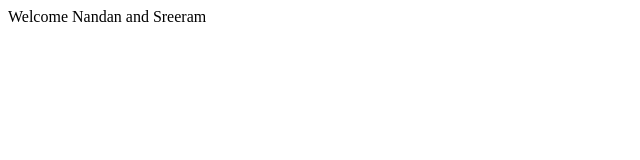
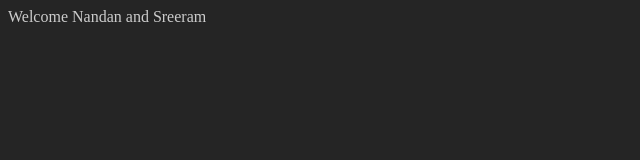
Before and after one commit to TogetherBuilds/collaboration-crap, a plain HTML site: page index.html in a window 1280 px wide. Shown: the whole page, without its empty margins (0-640 px from the left). Drawn offline with Linux system fonts and the light colour scheme.

Commit message:
Added Styling
Changed the background colour of the app to a darker colour
Changed the text colour of the app to a lighter colour

```diff
--- a/index.html
+++ b/index.html
@@ -4,6 +4,7 @@
 		<meta charset="UTF-8" />
 		<meta http-equiv="X-UA-Compatible" content="IE=edge" />
 		<meta name="viewport" content="width=device-width, initial-scale=1.0" />
+		<link rel="stylesheet" href="style.css" />
 		<title>Collaboration Crap</title>
 	</head>
 	<body>
--- /dev/null
+++ b/style.css
@@ -0,0 +1,4 @@
+body {
+	background-color: #252525;
+	color: #ccc;
+}
```
